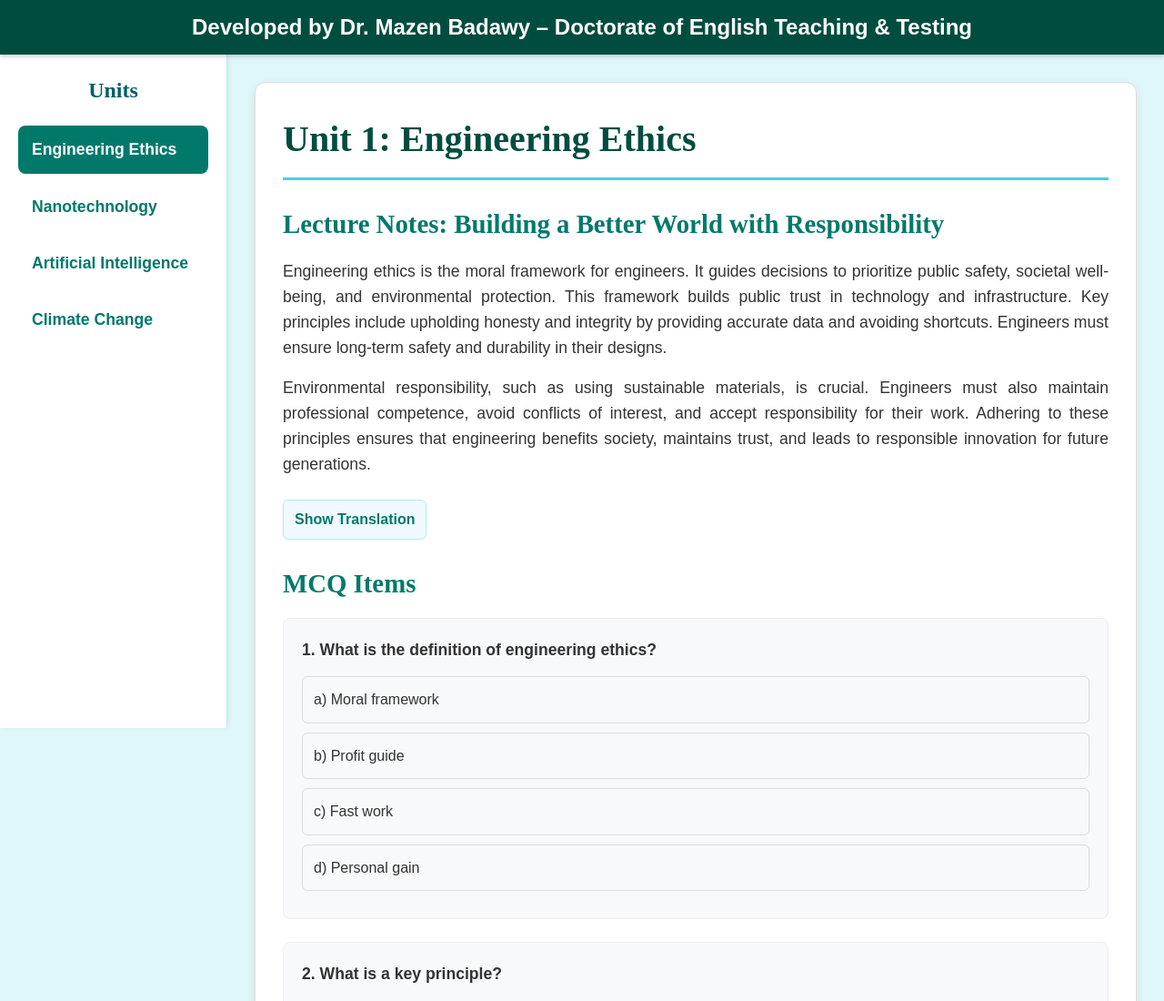
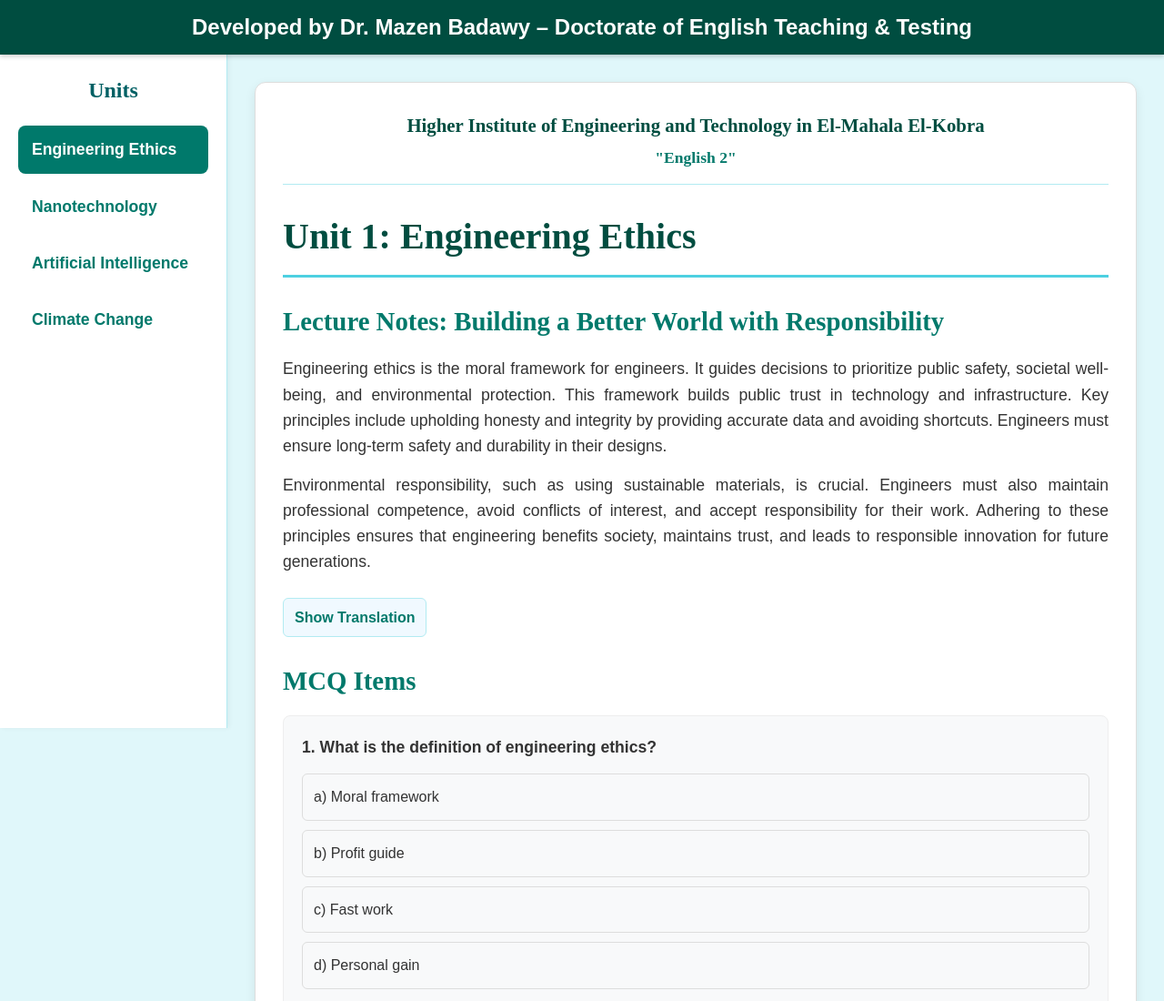
Before and after one commit to Mazenegykfs/HIET-Mahala, a plain HTML site: page index.html in a window 1280 px wide. Shown: the top 1100 px of the page at 91% size. Drawn offline with Linux system fonts and the light colour scheme.

Commit message:
Update index.html

```diff
--- a/index.html
+++ b/index.html
@@ -249,6 +249,28 @@
         }
         /* --- END OF ADDED STYLES --- */
 
+        /* --- ADDED INSTITUTE TITLE STYLES --- */
+        .institute-title {
+            text-align: center;
+            color: #004D40; /* Dark professional color */
+            margin-bottom: 25px;
+            padding-bottom: 15px;
+            border-bottom: 1px solid #B2EBF2;
+        }
+        .institute-title h3 {
+            font-size: 1.3em;
+            font-weight: bold;
+            margin-bottom: 5px;
+            font-family: 'Times New Roman', serif;
+        }
+        .institute-title p {
+            font-size: 1.1em;
+            font-weight: bold;
+            color: #00796B; /* Sub-color */
+            font-family: 'Times New Roman', serif;
+        }
+        /* --- END OF ADDED STYLES --- */
+
 
         /* Responsive Design */
         @media (max-width: 768px) {
@@ -302,6 +324,12 @@
 
         <!-- Unit 1: Engineering Ethics -->
         <section id="unit1" class="visible">
+
+            <!-- ADDED INSTITUTE TITLE -->
+            <div class="institute-title">
+                <h3>Higher Institute of Engineering and Technology in El-Mahala El-Kobra</h3>
+                <p>"English 2"</p>
+            </div>
 
             <h1>Unit 1: Engineering Ethics</h1>
 
@@ -407,6 +435,12 @@
         <!-- Unit 2: Nanotechnology -->
         <section id="unit2"> <!-- RE-ADDED UNIT 2 -->
 
+            <!-- ADDED INSTITUTE TITLE -->
+            <div class="institute-title">
+                <h3>Higher Institute of Engineering and Technology in El-Mahala El-Kobra</h3>
+                <p>"English 2"</p>
+            </div>
+
             <h1>Unit 2: Nanotechnology</h1>
 
             <h2>Lecture Notes</h2>
@@ -511,6 +545,12 @@
         <!-- Unit 3: Artificial Intelligence -->
         <section id="unit3">
 
+            <!-- ADDED INSTITUTE TITLE -->
+            <div class="institute-title">
+                <h3>Higher Institute of Engineering and Technology in El-Mahala El-Kobra</h3>
+                <p>"English 2"</p>
+            </div>
+
             <h1>Unit 3: Artificial Intelligence</h1>
 
             <h2>Lecture Notes</h2>
@@ -614,6 +654,12 @@
 
         <!-- Unit 4: Climate Change -->
         <section id="unit4"> <!-- RE-ADDED UNIT 4 -->
+
+            <!-- ADDED INSTITUTE TITLE -->
+            <div class="institute-title">
+                <h3>Higher Institute of Engineering and Technology in El-Mahala El-Kobra</h3>
+                <p>"English 2"</p>
+            </div>
 
             <h1>Unit 4: Climate Change</h1>
 
```
